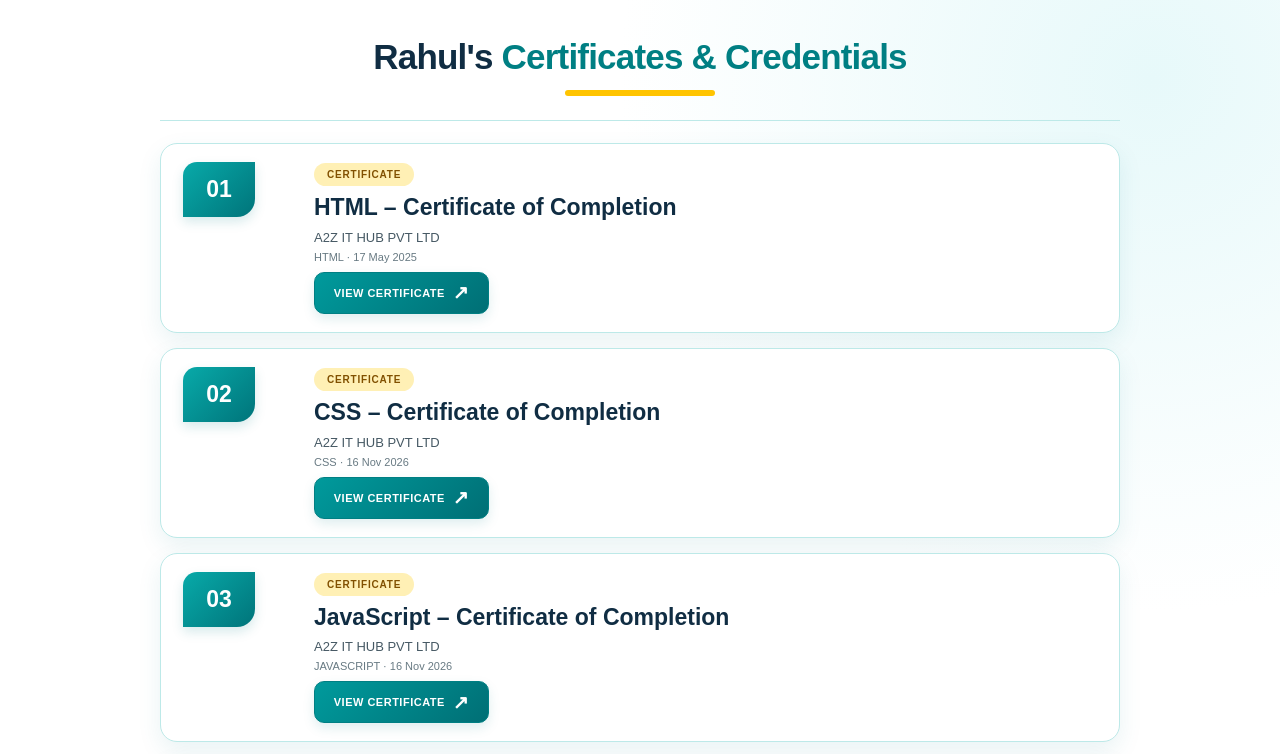
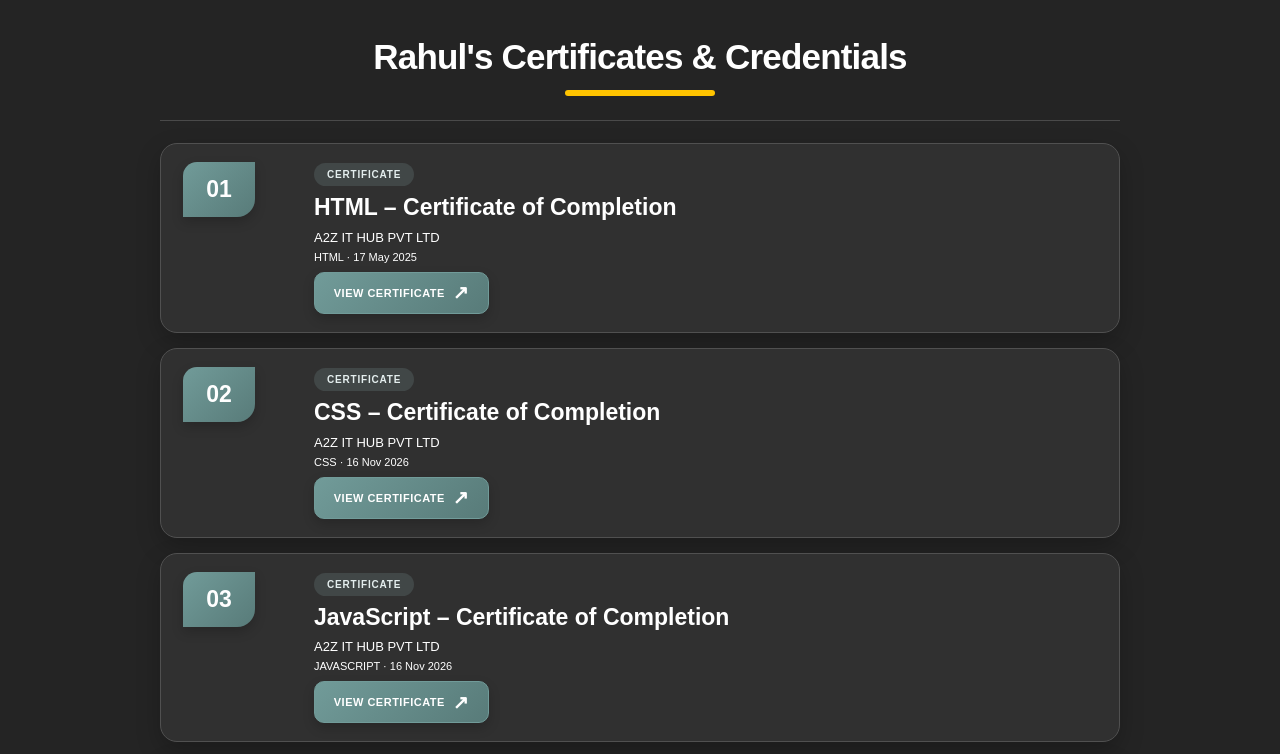
Before and after one commit to rahulgaik999/Certificates, a plain HTML site: page index.html in a window 1280 px wide. Shown: the top 754 px of the page. Drawn offline with Linux system fonts and the light colour scheme.

Commit message:
Implement desktop dark grey theme in CSS
Added a desktop-only dark grey theme with specific styles for various elements.

```diff
--- a/index.html
+++ b/index.html
@@ -957,6 +957,57 @@
     }
 }
 
+
+        /* Desktop-only dark grey theme */
+        @media (min-width: 701px) {
+            body {
+                background: #242424;
+                color: #FFFFFF;
+            }
+
+            .hero {
+                border-bottom-color: #4A4A4A;
+            }
+
+            .hero-right h1,
+            .hero-right h1 span {
+                color: #FFFFFF;
+            }
+
+            .certificate-item {
+                background: #303030;
+                border-color: #505050;
+                box-shadow: 0 9px 24px rgba(0, 0, 0, 0.22);
+            }
+
+            .certificate-info h3,
+            .certificate-info p,
+            .certificate-date {
+                color: #FFFFFF;
+            }
+
+            .certificate-type {
+                background: #414747;
+                color: #E4EEEE;
+            }
+
+            .certificate-number {
+                background: linear-gradient(135deg, #719B99, #587B79);
+                box-shadow: 0 5px 12px rgba(0, 0, 0, 0.18);
+            }
+
+            .view-button {
+                background: linear-gradient(135deg, #719B99, #587B79);
+                border-color: #719B99;
+                box-shadow: 0 5px 12px rgba(0, 0, 0, 0.18);
+            }
+
+            .view-button:hover {
+                background: #4F6F6D;
+                border-color: #4F6F6D;
+            }
+        }
+
     </style>
 </head>
 
```
